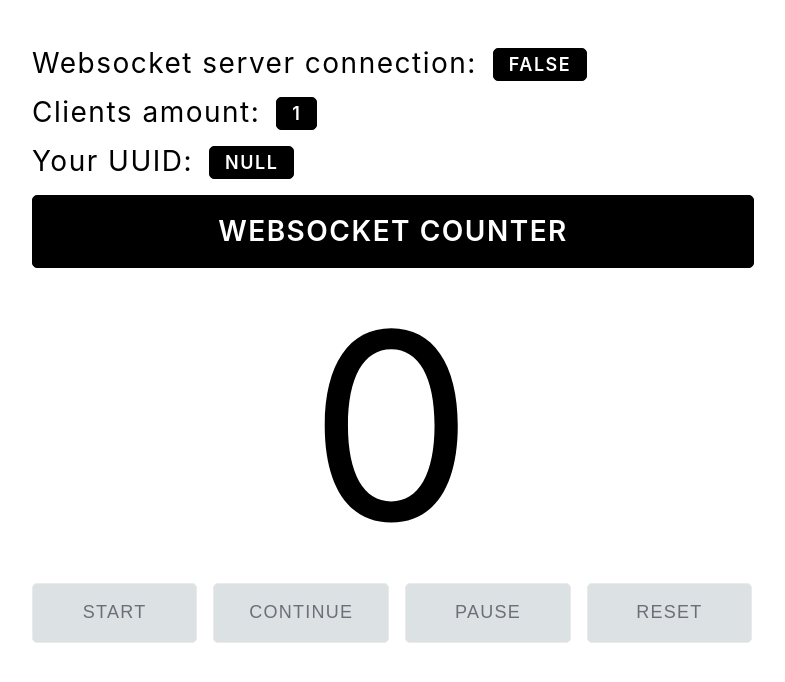
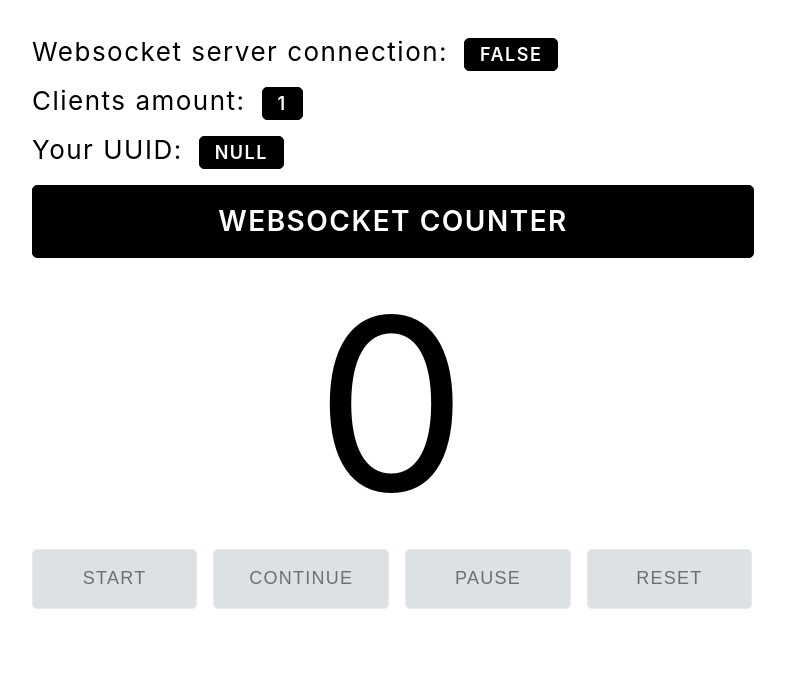
Before and after one commit to kramax42/websocket-example, a React (Create React App) app in the folder client/: page / in a window 1280 px wide. Shown: the top 682 px of the page, without its empty margins (248-1033 px from the left). Built offline with nearby package versions, Linux system fonts and the light colour scheme; no server answers.

Commit message:
updated css

```diff
--- a/client/src/index.css
+++ b/client/src/index.css
@@ -19,30 +19,20 @@ body {
 main {
   max-width: 720px;
   margin: 0 auto;
-  padding: 40px 50px;
-}
-
-section {
-  margin: 30px 0;
+  padding: 30px 50px;
 }
 
 h1 {
   color: var(--text-color);
-  font-size: 28px;
+  font-size: 26px;
   line-height: 1.1;
   font-weight: 400;
   margin: 0;
   padding: 0;
 }
 
-h2 {
-  font-weight: bold;
-  font-size: 20px;
-}
-
-
 .counter {
-  font-size: 260px;
+  font-size: 240px;
   display: flex;
   flex-direction: row;
   justify-content: center;
```
